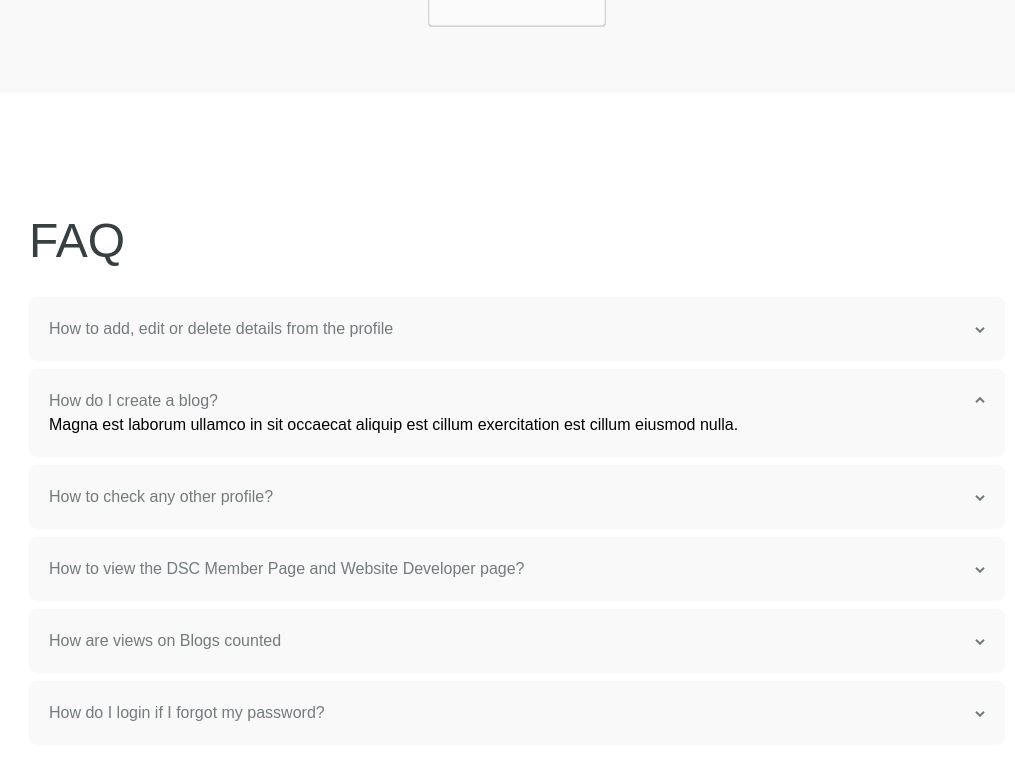
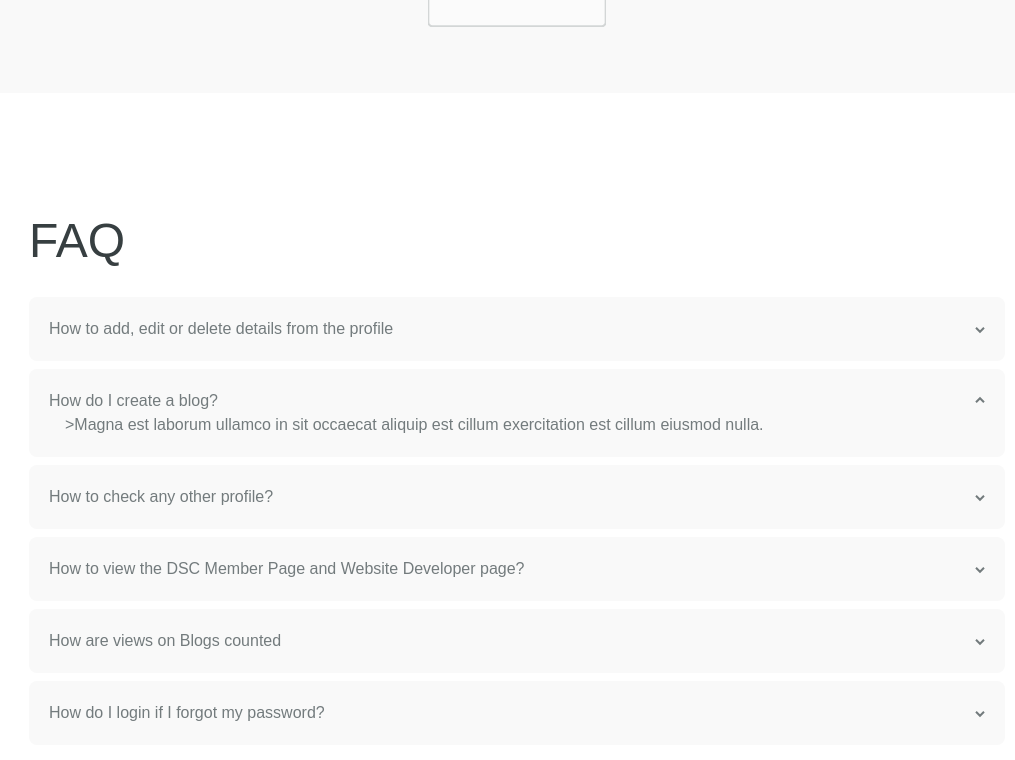
Before and after one commit to NikitaRoy22/gdsc-explore, a Next.js app: page / in a window 1280 px wide. Both pictures are taken after a click on the heading "How do I create a blog?". Shown: the part 3781-4541 px from the top of the page, without its empty margins (123-1138 px from the left). Built offline with nearby package versions, Linux system fonts and the light colour scheme.

Commit message:
Reverted commit 'update faq.js'

```diff
--- a/components/Faq.js
+++ b/components/Faq.js
@@ -8,37 +8,37 @@ export default function Faq() {
                         <div className="m=0 p-5 bg-[#F9F9F9] sm:rounded-lg rounded-none">
                             <details>
                                 <summary className="flex justify-between text-summary font-thin text-[#737B7D] hover:text-gray-800 hover:font-normal">How to add, edit or delete details from the profile</summary>
-                                <p>Magna est laborum ullamco in sit occaecat aliquip est cillum exercitation est cillum eiusmod nulla.</p>
+                                <p className="pl-4 text-[#737B7D]">> Magna est laborum ullamco in sit occaecat aliquip est cillum exercitation est cillum eiusmod nulla.</p>
                             </details>
                         </div>
                         <div className="m=0 p-5 bg-[#F9F9F9] sm:rounded-lg rounded-none">
                             <details>
                                 <summary className="flex justify-between text-summary font-thin font-normal text-[#737B7D] hover:text-gray-800 hover:font-normal">How do I create a blog?</summary>
-                                <p>Magna est laborum ullamco in sit occaecat aliquip est cillum exercitation est cillum eiusmod nulla.</p>
+                                <p className="pl-4 text-[#737B7D]">>Magna est laborum ullamco in sit occaecat aliquip est cillum exercitation est cillum eiusmod nulla.</p>
                             </details>
                         </div>
                         <div className="m=0 p-5 bg-[#F9F9F9] sm:rounded-lg rounded-none">
                             <details>
                                 <summary className="flex justify-between text-summary font-thin font-normal text-[#737B7D] hover:text-gray-800 hover:font-normal">How to check any other profile?</summary>
-                                <p>Magna est laborum ullamco in sit occaecat aliquip est cillum exercitation est cillum eiusmod nulla.</p>
+                                <p className="pl-4 text-[#737B7D]">>Magna est laborum ullamco in sit occaecat aliquip est cillum exercitation est cillum eiusmod nulla.</p>
                             </details>
                         </div>
                         <div className="m=0 p-5 bg-[#F9F9F9] sm:rounded-lg rounded-none">
                             <details>
                                 <summary className="flex justify-between text-summary font-thin font-normal text-[#737B7D] hover:text-gray-800 hover:font-normal">How to view the DSC Member Page and Website Developer page?</summary>
-                                <p>Magna est laborum ullamco in sit occaecat aliquip est cillum exercitation est cillum eiusmod nulla.</p>
+                                <p className="pl-4 text-[#737B7D]">>Magna est laborum ullamco in sit occaecat aliquip est cillum exercitation est cillum eiusmod nulla.</p>
                             </details>
                         </div>
                         <div className="m=0 p-5 bg-[#F9F9F9] sm:rounded-lg rounded-none">
                             <details>
                                 <summary className="flex justify-between text-summary font-thin font-normal text-[#737B7D] hover:text-gray-800 hover:font-normal">How are views on Blogs counted</summary>
-                                <p>Magna est laborum ullamco in sit occaecat aliquip est cillum exercitation est cillum eiusmod nulla.</p>
+                                <p className="pl-4 text-[#737B7D]">>Magna est laborum ullamco in sit occaecat aliquip est cillum exercitation est cillum eiusmod nulla.</p>
                             </details>
                         </div>
                         <div className="m=0 p-5 bg-[#F9F9F9] sm:rounded-lg rounded-none">
                             <details>
                                 <summary className="flex justify-between text-summary font-thin font-normal text-[#737B7D] hover:text-gray-800 hover:font-normal">How do I login if I forgot my password?</summary>
-                                <p>Magna est laborum ullamco in sit occaecat aliquip est cillum exercitation est cillum eiusmod nulla.</p>
+                                <p className="pl-4 text-[#737B7D]">>Magna est laborum ullamco in sit occaecat aliquip est cillum exercitation est cillum eiusmod nulla.</p>
                             </details>
                         </div>
                     </div>
```
